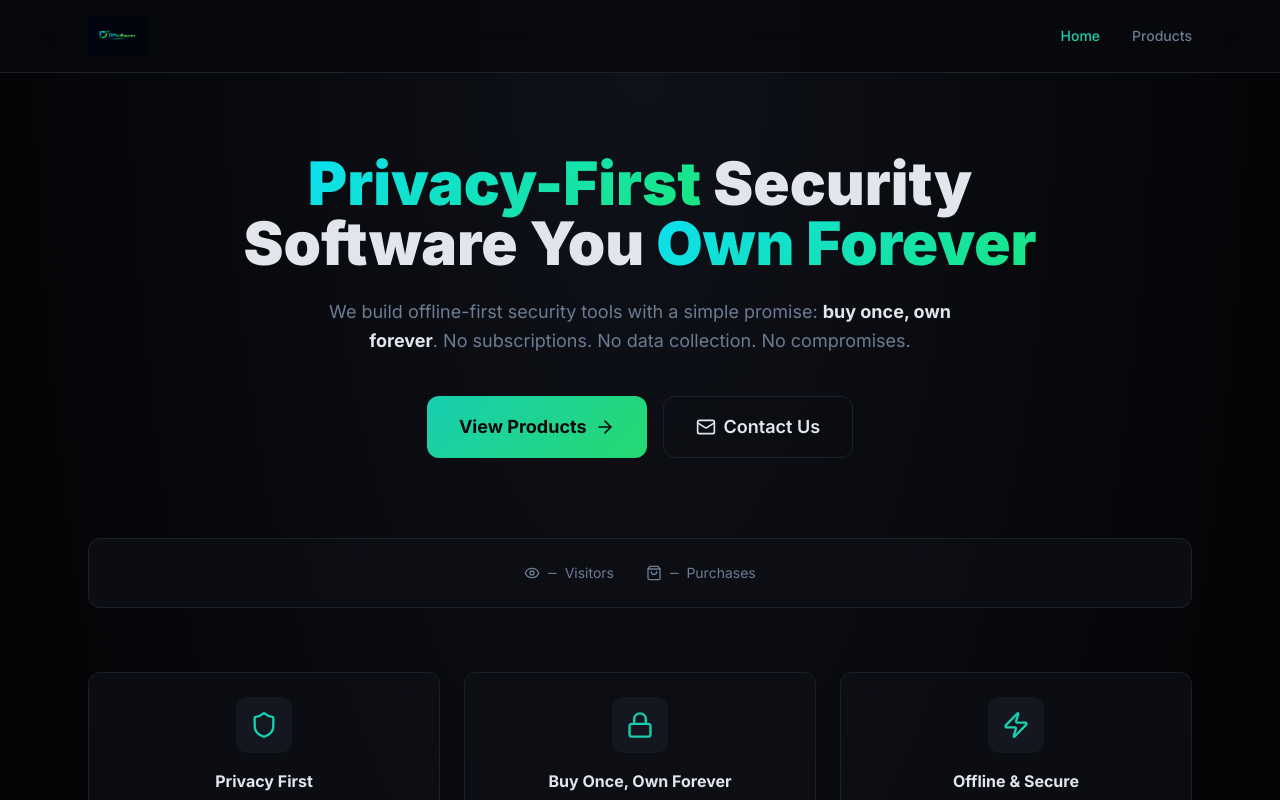
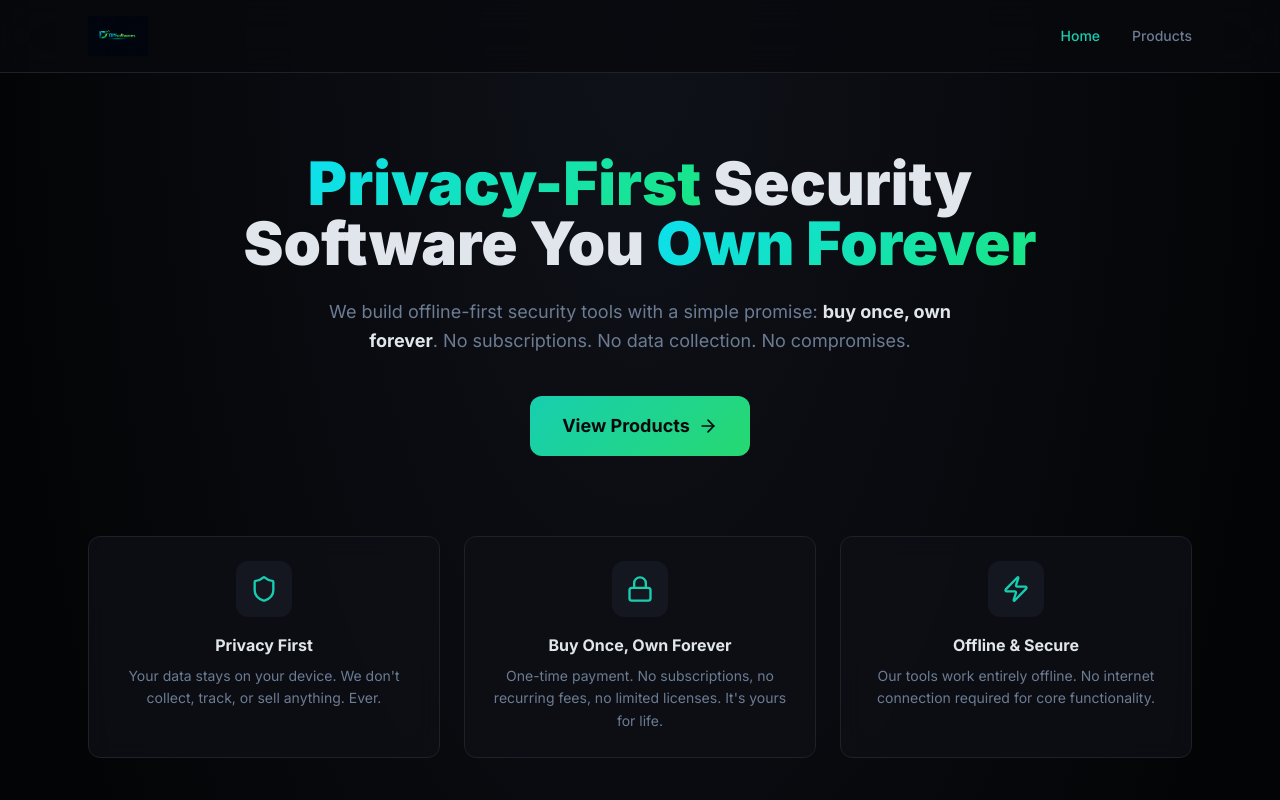
Before and after one commit to mikey8486/diysoftwares-secure-ownership, a React (Vite) app: page / in a window 1280 px wide. Shown: the top 800 px of the page. Built offline with nearby package versions, Linux system fonts and the light colour scheme; no server answers; the database is empty.

Commit message:
Remove contact & trackers
Co-authored-by: mikey8486 <193891519+mikey8486@users.noreply.github.com>

```diff
--- a/src/pages/CybersecurityToolkit.tsx
+++ b/src/pages/CybersecurityToolkit.tsx
@@ -1,6 +1,5 @@
 import { motion } from "framer-motion";
-import { ShieldCheck, Check, Eye, ShoppingBag, Terminal } from "lucide-react";
-import StatCounter from "@/components/StatCounter";
+import { ShieldCheck, Check, Terminal } from "lucide-react";
 
 const features = [
   "Network scanning & vulnerability detection",
@@ -33,11 +32,6 @@ const CybersecurityToolkit = () => {
         </p>
       </motion.div>
 
-      {/* Stats */}
-      <div className="flex flex-wrap gap-6 justify-center mb-12">
-        <StatCounter pageName="cybersecurity-toolkit" label="Views" icon={<Eye size={16} />} trackVisit />
-        <StatCounter pageName="cybersecurity-toolkit" label="Purchases" icon={<ShoppingBag size={16} />} />
-      </div>
 
       {/* Features */}
       <motion.div
--- a/src/pages/Home.tsx
+++ b/src/pages/Home.tsx
@@ -1,7 +1,6 @@
 import { motion } from "framer-motion";
 import { Link } from "react-router-dom";
-import { Shield, Eye, ShoppingBag, Lock, Zap, Heart, Mail, ArrowRight } from "lucide-react";
-import StatCounter from "@/components/StatCounter";
+import { Shield, Lock, Zap, Heart, Mail, ArrowRight } from "lucide-react";
 
 const Home = () => {
   return (
@@ -30,26 +29,10 @@ const Home = () => {
             >
               View Products <ArrowRight size={20} />
             </Link>
-            <a
-              href="mailto:diysoftwares@gmail.com"
-              className="px-8 py-4 rounded-xl border border-border text-foreground font-semibold text-lg hover:border-primary/50 hover:shadow-glow transition-all inline-flex items-center justify-center gap-2"
-            >
-              <Mail size={20} /> Contact Us
-            </a>
           </div>
         </motion.div>
       </section>
 
-      {/* Stats Bar */}
-      <motion.section
-        initial={{ opacity: 0 }}
-        animate={{ opacity: 1 }}
-        transition={{ delay: 0.4 }}
-        className="glass-card rounded-xl p-6 mb-16 flex flex-wrap gap-8 justify-center"
-      >
-        <StatCounter pageName="homepage" label="Visitors" icon={<Eye size={16} />} trackVisit />
-        <StatCounter pageName="homepage" label="Purchases" icon={<ShoppingBag size={16} />} />
-      </motion.section>
 
       {/* Values Grid */}
       <section className="grid md:grid-cols-3 gap-6 mb-20">
@@ -72,9 +55,10 @@ const Home = () => {
         ].map((item, i) => (
           <motion.div
             key={item.title}
-            initial={{ opacity: 0, y: 20 }}
-            animate={{ opacity: 1, y: 0 }}
-            transition={{ delay: 0.5 + i * 0.15 }}
+            initial={{ opacity: 0, y: 40 }}
+            whileInView={{ opacity: 1, y: 0 }}
+            viewport={{ once: true, amount: 0.3 }}
+            transition={{ delay: i * 0.15, duration: 0.6 }}
             className="glass-card rounded-xl p-6 text-center"
           >
             <div className="w-14 h-14 rounded-lg bg-muted flex items-center justify-center text-primary mx-auto mb-4">
@@ -88,9 +72,10 @@ const Home = () => {
 
       {/* Lifetime Support */}
       <motion.section
-        initial={{ opacity: 0 }}
-        animate={{ opacity: 1 }}
-        transition={{ delay: 0.8 }}
+        initial={{ opacity: 0, y: 40 }}
+        whileInView={{ opacity: 1, y: 0 }}
+        viewport={{ once: true, amount: 0.3 }}
+        transition={{ duration: 0.6 }}
         className="glass-card rounded-xl p-8 mb-20 text-center"
       >
         <Heart className="text-primary mx-auto mb-4" size={32} />
@@ -102,9 +87,10 @@ const Home = () => {
 
       {/* Custom Development CTA */}
       <motion.section
-        initial={{ opacity: 0 }}
-        animate={{ opacity: 1 }}
-        transition={{ delay: 1 }}
+        initial={{ opacity: 0, y: 40 }}
+        whileInView={{ opacity: 1, y: 0 }}
+        viewport={{ once: true, amount: 0.3 }}
+        transition={{ duration: 0.6 }}
         className="text-center mb-20"
       >
         <h2 className="text-2xl font-bold text-foreground mb-3">Need Custom Software?</h2>
--- a/src/pages/PasswordManager.tsx
+++ b/src/pages/PasswordManager.tsx
@@ -1,6 +1,5 @@
 import { motion } from "framer-motion";
-import { KeyRound, Check, Eye, ShoppingBag, Monitor, Terminal } from "lucide-react";
-import StatCounter from "@/components/StatCounter";
+import { KeyRound, Check, Monitor, Terminal } from "lucide-react";
 
 const features = [
   "AES-256 encryption for all stored passwords",
@@ -33,11 +32,6 @@ const PasswordManager = () => {
         </p>
       </motion.div>
 
-      {/* Stats */}
-      <div className="flex flex-wrap gap-6 justify-center mb-12">
-        <StatCounter pageName="password-manager" label="Views" icon={<Eye size={16} />} trackVisit />
-        <StatCounter pageName="password-manager" label="Purchases" icon={<ShoppingBag size={16} />} />
-      </div>
 
       {/* Features */}
       <motion.div
```
Also changed, not shown: tsconfig.json (+22 -13 lines).
